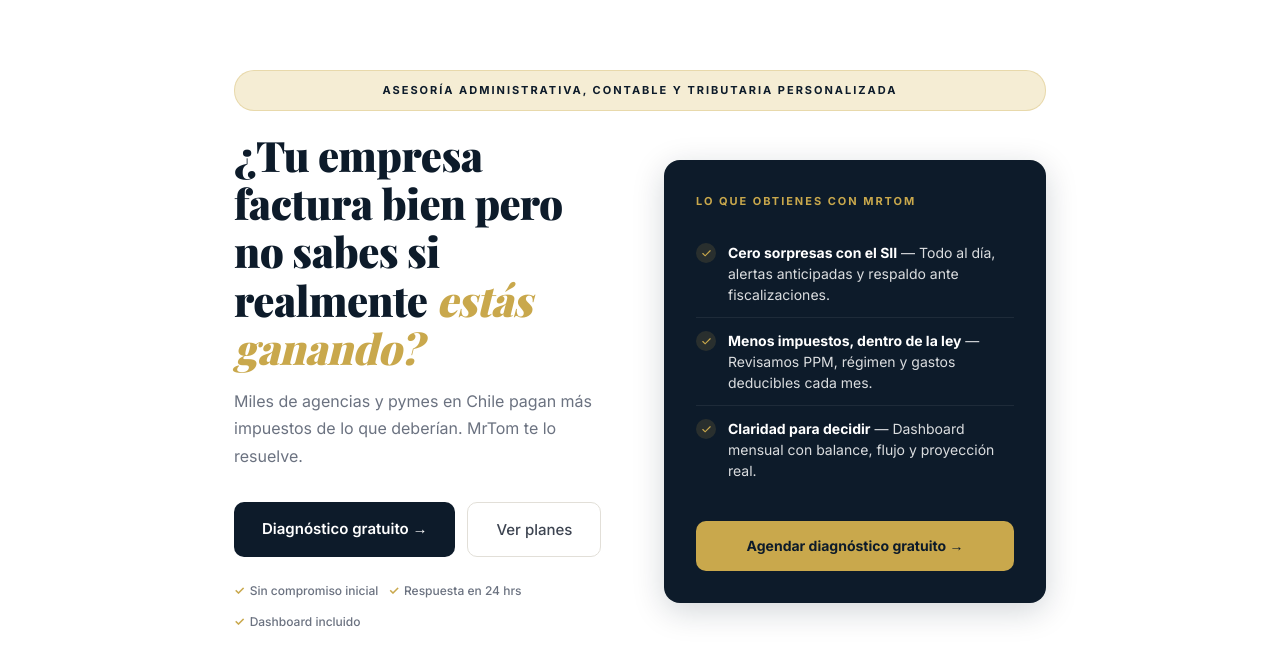
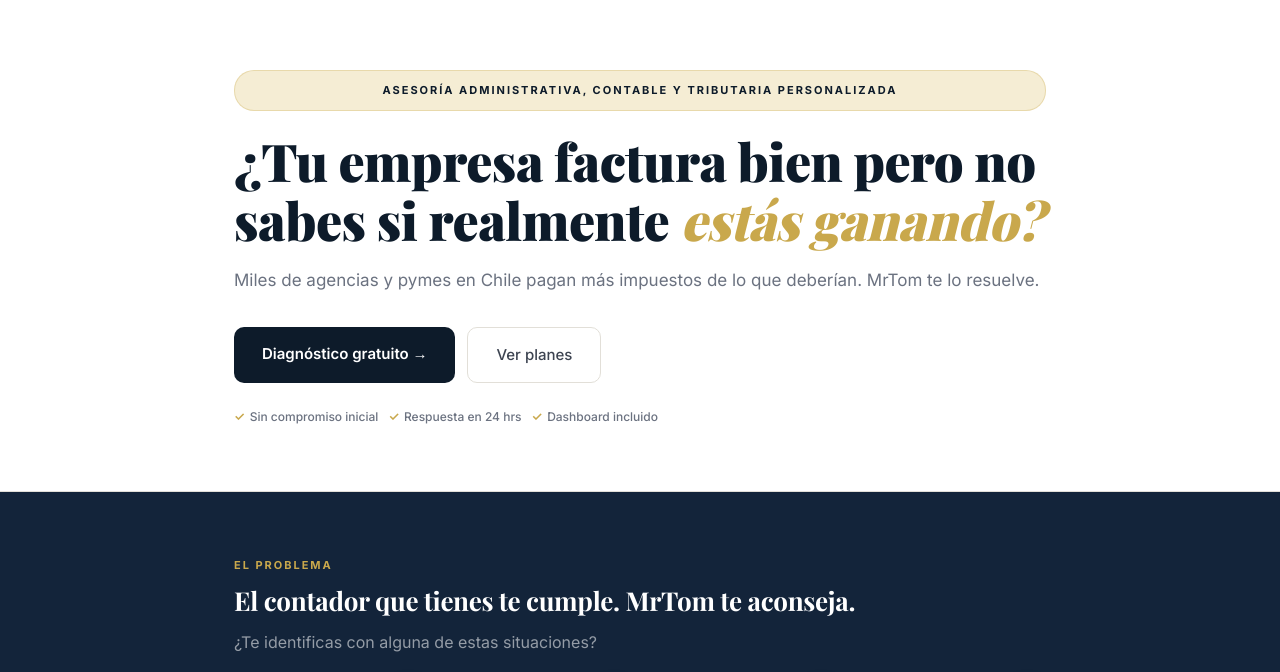
Before and after one commit to Alvarorinno/mrtom-web, a plain HTML site: page public/index.html in a window 1280 px wide. Shown: the part 59-731 px from the top of the page. Drawn offline with nearby package versions, Linux system fonts and the light colour scheme.

Commit message:
fix: hero sin columnas, contenido a ancho completo alineado izquierda

```diff
--- a/public/index.html
+++ b/public/index.html
@@ -71,13 +71,11 @@
 
 /* HERO */
 .hero { padding: 72px 0 64px; border-bottom: 1px solid var(--gray-2); }
-.hero-grid { display: grid; grid-template-columns: 1fr 1fr; gap: 48px; align-items: center; }
-@media(max-width:700px){ .hero-grid { grid-template-columns: 1fr; } }
 
 .eyebrow { display: block; width: 100%; font-size: 11px; font-weight: 700; letter-spacing: 0.18em; text-transform: uppercase; color: var(--navy); background: var(--gold-pale); border: 1px solid rgba(201,168,76,0.3); border-radius: 20px; padding: 10px 20px; margin-bottom: 20px; text-align: center; }
-.hero h1 { font-family: var(--serif); font-size: clamp(28px,4vw,42px); font-weight: 900; line-height: 1.15; color: var(--navy); margin-bottom: 16px; letter-spacing: -.5px; }
+.hero h1 { font-family: var(--serif); font-size: clamp(28px,5vw,52px); font-weight: 900; line-height: 1.15; color: var(--navy); margin-bottom: 16px; letter-spacing: -.5px; max-width: 100%; }
 .hero h1 em { font-style: italic; color: var(--gold); }
-.hero-sub { font-size: 16px; color: var(--gray-mid); margin-bottom: 32px; line-height: 1.7; }
+.hero-sub { font-size: 17px; color: var(--gray-mid); margin-bottom: 32px; line-height: 1.7; max-width: 100%; }
 .hero-actions { display: flex; gap: 12px; flex-wrap: wrap; }
 
 .btn-primary { background: var(--navy); color: var(--white); border: none; border-radius: var(--radius); padding: 14px 28px; font-size: 15px; font-weight: 600; cursor: pointer; font-family: var(--sans); transition: background .15s; text-decoration: none; display: inline-block; }
@@ -287,9 +285,6 @@
 <section class="hero">
   <div class="wrap">
     <div class="eyebrow">Asesoría administrativa, contable y tributaria personalizada</div>
-    <div class="hero-grid">
-      <!-- Izquierda -->
-      <div>
     <h1>¿Tu empresa factura bien pero no sabes si realmente <em>estás ganando?</em></h1>
     <p class="hero-sub">Miles de agencias y pymes en Chile pagan más impuestos de lo que deberían. MrTom te lo resuelve.</p>
     <div class="hero-actions">
@@ -300,29 +295,6 @@
       <span>Sin compromiso inicial</span>
       <span>Respuesta en 24 hrs</span>
       <span>Dashboard incluido</span>
-        </div>
-      </div>
-      <!-- Derecha -->
-      <div>
-        <div class="hero-card">
-          <div class="hero-card-title">Lo que obtienes con MrTom</div>
-          <ul class="hero-card-items">
-            <li>
-              <div class="check"><svg viewBox="0 0 24 24"><polyline points="20 6 9 17 4 12"/></svg></div>
-              <span><strong style="color:#fff">Cero sorpresas con el SII</strong> — Todo al día, alertas anticipadas y respaldo ante fiscalizaciones.</span>
-            </li>
-            <li>
-              <div class="check"><svg viewBox="0 0 24 24"><polyline points="20 6 9 17 4 12"/></svg></div>
-              <span><strong style="color:#fff">Menos impuestos, dentro de la ley</strong> — Revisamos PPM, régimen y gastos deducibles cada mes.</span>
-            </li>
-            <li>
-              <div class="check"><svg viewBox="0 0 24 24"><polyline points="20 6 9 17 4 12"/></svg></div>
-              <span><strong style="color:#fff">Claridad para decidir</strong> — Dashboard mensual con balance, flujo y proyección real.</span>
-            </li>
-          </ul>
-          <a href="#diagnostico" class="hero-card-cta">Agendar diagnóstico gratuito →</a>
-        </div>
-      </div>
     </div>
   </div>
 </section>
```
Also changed, not shown: 1 other file. Lines whose indentation alone changed are shown as unchanged.
